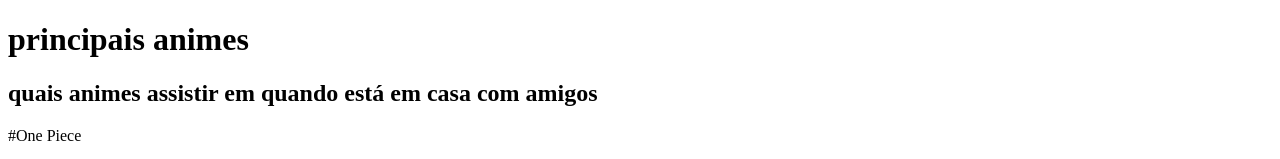
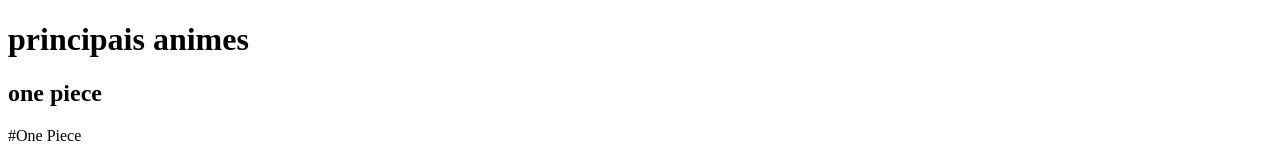
Before and after one commit to theylort/TR.Flix, a plain HTML site: page index.html in a window 1280 px wide. Shown: the top 159 px of the page. Drawn offline with Linux system fonts and the light colour scheme.

Commit message:
Update index.html

```diff
--- a/index.html
+++ b/index.html
@@ -14,7 +14,7 @@
    </header>
    <section>
     <div>
-        <h1>quais animes assistir em quando está em casa com amigos</h1>
+        <h1>one piece</h1>
         <p>#One Piece</p>
 <iframe width="853" height="480" src="https://www.youtube.com/embed/utxt8xW6mfI"
 title="ONE PIECE: A Série - Temporada 2 | Primeiras imagens de Chopper | Netflix"
```
